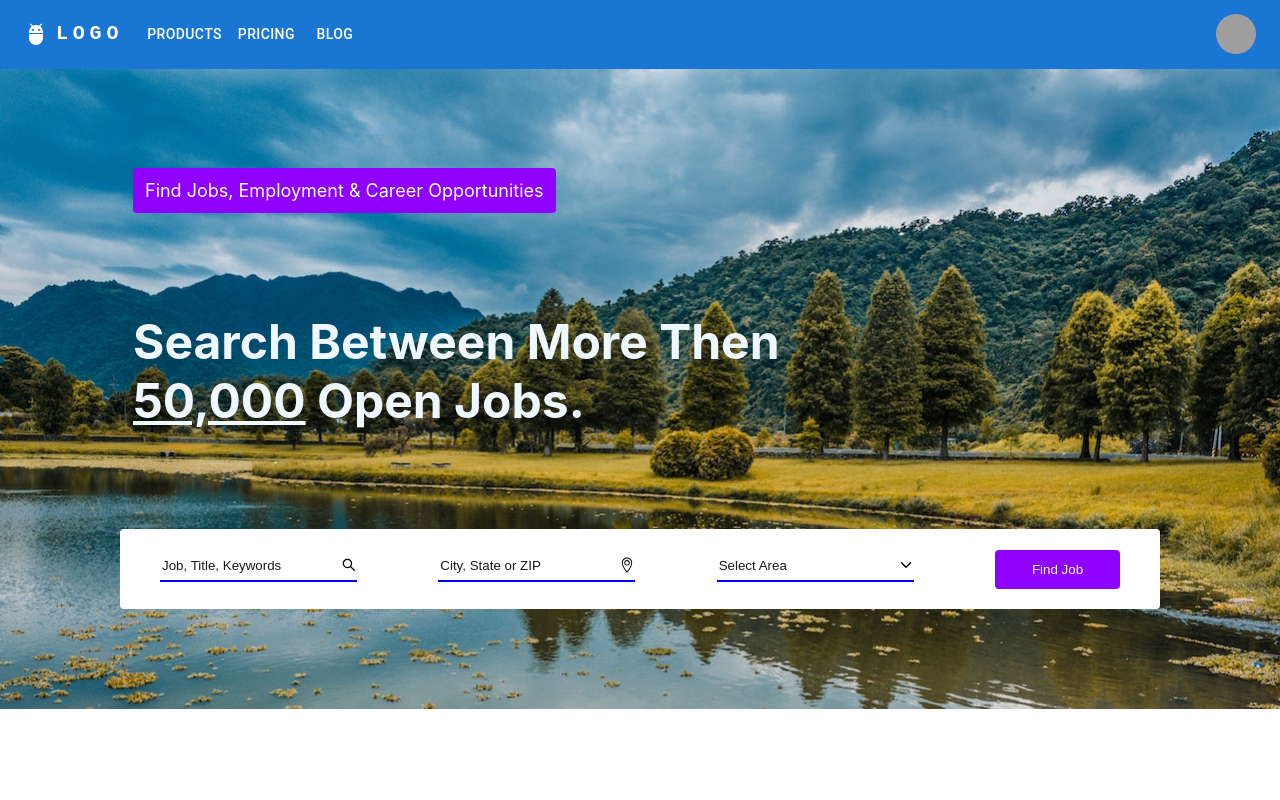
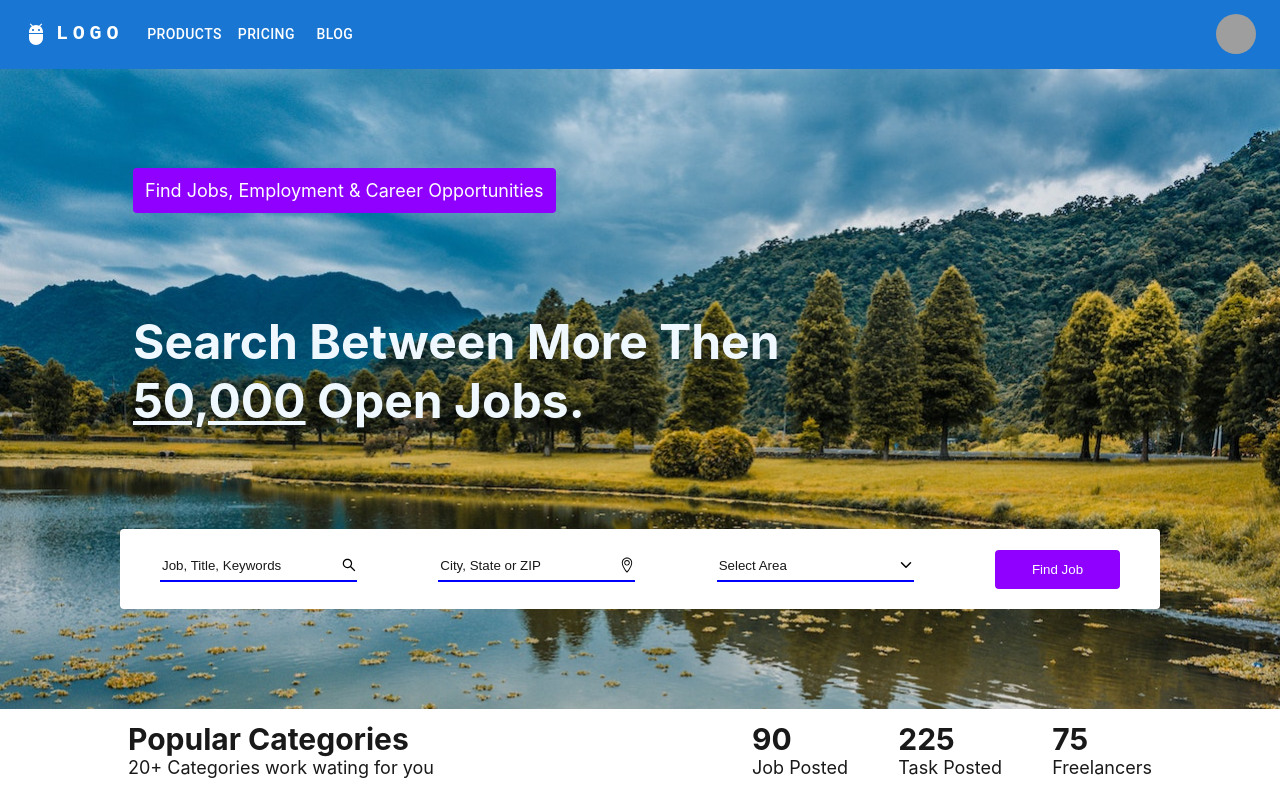
Before and after one commit to Maherajsiam/job-portal, a React (Create React App) app: page / in a window 1280 px wide. Built offline with nearby package versions, Linux system fonts and the light colour scheme; grey boxes are pictures that could not be loaded.

Commit message:
job categorie

```diff
--- a/src/App.js
+++ b/src/App.js
@@ -1,12 +1,14 @@
 import React, {Fragment} from 'react';
 import Navbar from './components/navbar/';
 import HeroSection from './components/heroSection'
+import JobCategorie from './components/popularCategorie'
 
 const App = () => {
   return (
     <Fragment>
      <Navbar />
      <HeroSection />
+     <JobCategorie />
     </Fragment>
   )
 }
--- a/src/components/popularCategorie/index.js
+++ b/src/components/popularCategorie/index.js
@@ -0,0 +1,33 @@
+import React from 'react'
+
+//css file
+import './index.scss'
+
+const index = () => {
+  return (
+    <section className='jobCategorie'>
+      <div className='jobCategorie__details'>
+          <div className='jobCategorie__details__content'>
+            <h3>popular categories</h3>
+            <p>20+ Categories work wating for you</p>
+          </div>
+          <div className='jobCategorie__details__jobAmount'>
+            <div className='jobCategorie__details__jobAmount__jobPost'>
+              <h4>90</h4>
+              <p>job posted</p>
+            </div>
+            <div className='jobCategorie__details__jobAmount__taskPost'>
+            <h4>225</h4>
+              <p>task posted</p>
+            </div>
+            <div className='jobCategorie__details__jobAmount__freelancer'>
+            <h4>75</h4>
+              <p>freelancers</p>
+            </div>
+          </div>
+      </div>
+    </section>
+  )
+}
+
+export default index;
--- /dev/null
+++ b/src/components/popularCategorie/index.scss
@@ -0,0 +1,50 @@
+.jobCategorie {
+  background: #ffffff;
+  padding: 12px 0;
+
+  &__details {
+    width: 80%;
+    margin: 0 auto;
+    display: flex;
+    align-items: center;
+    justify-content: space-between;
+
+    &__content {
+      display: flex;
+      flex-direction: column;
+      align-items: start;
+      h3 {
+        font-size: 30px;
+        color: #191919;
+        text-transform: capitalize;
+      }
+      p {
+        color: #191919;
+        font-size: 18px;
+      }
+    }
+    &__jobAmount {
+      width: 400px;
+      display: flex;
+      align-items: center;
+      justify-content: space-between;
+
+      &__jobPost,
+      &__taskPost,
+      &__freelancer {
+        display: flex;
+        flex-direction: column;
+        align-items: start;
+        h4 {
+          font-size: 30px;
+          color: #191919;
+        }
+        p {
+          color: #191919;
+          font-size: 18px;
+          text-transform: capitalize;
+        }
+      }
+    }
+  }
+}
```
